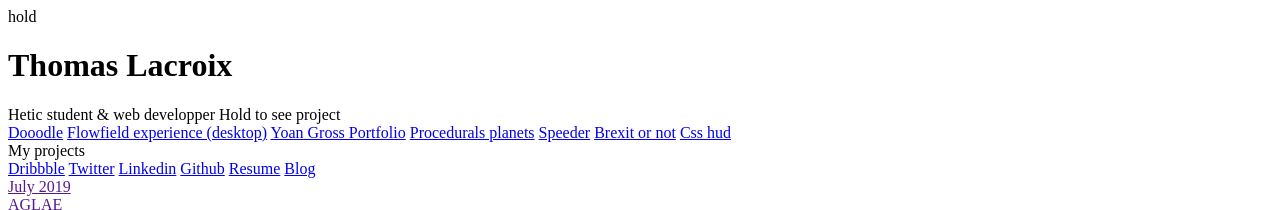
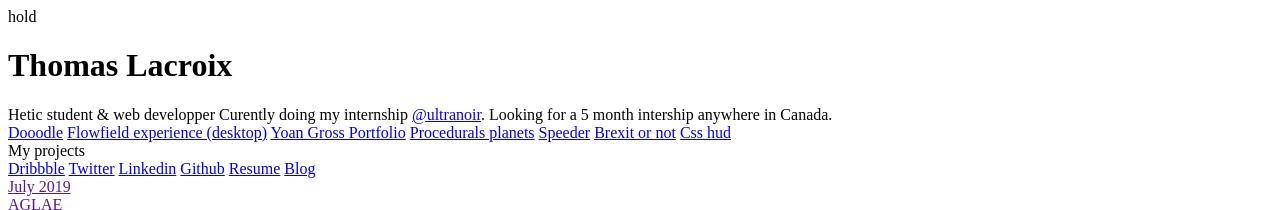
Before and after one commit to majejam/portfolio, a website: page src/index.html in a window 1280 px wide. Shown: the top 210 px of the page. Drawn offline with Linux system fonts and the light colour scheme.

Commit message:
added stuffs

```diff
--- a/src/css/style.styl
+++ b/src/css/style.styl
@@ -82,6 +82,7 @@ $keyframe-name = appear
 .subtitle
     font-size 1em
     font-weight 500
+    margin-bottom: 3px
 
 .subtitle-end
     font-size 1em
@@ -228,6 +229,8 @@ $keyframe-name = appear
 .inside_project_link
     display inline-block
     color white
+.link__white
+    color white;
 .project
     width 60%
     color white
--- a/src/index.html
+++ b/src/index.html
@@ -40,7 +40,8 @@
         <div class="introduction show">
             <h1 class="title">Thomas Lacroix</h1>
             <span class="subtitle">Hetic student & web developper</span>
-            <span class="subtitle-end">Hold to see project</span>
+            <span class="subtitle">Curently doing my internship <a target="_blank" class="link__white" href="https://www.ultranoir.com">@ultranoir</a>.</span>
+            <span class="subtitle">Looking for a 5 month intership anywhere in Canada.</span>
         </div>
         <div class="container-projects hide">
             <a href="https://www.dooodle.fr" target="_blank" class="link-p">Dooodle</a>
```
